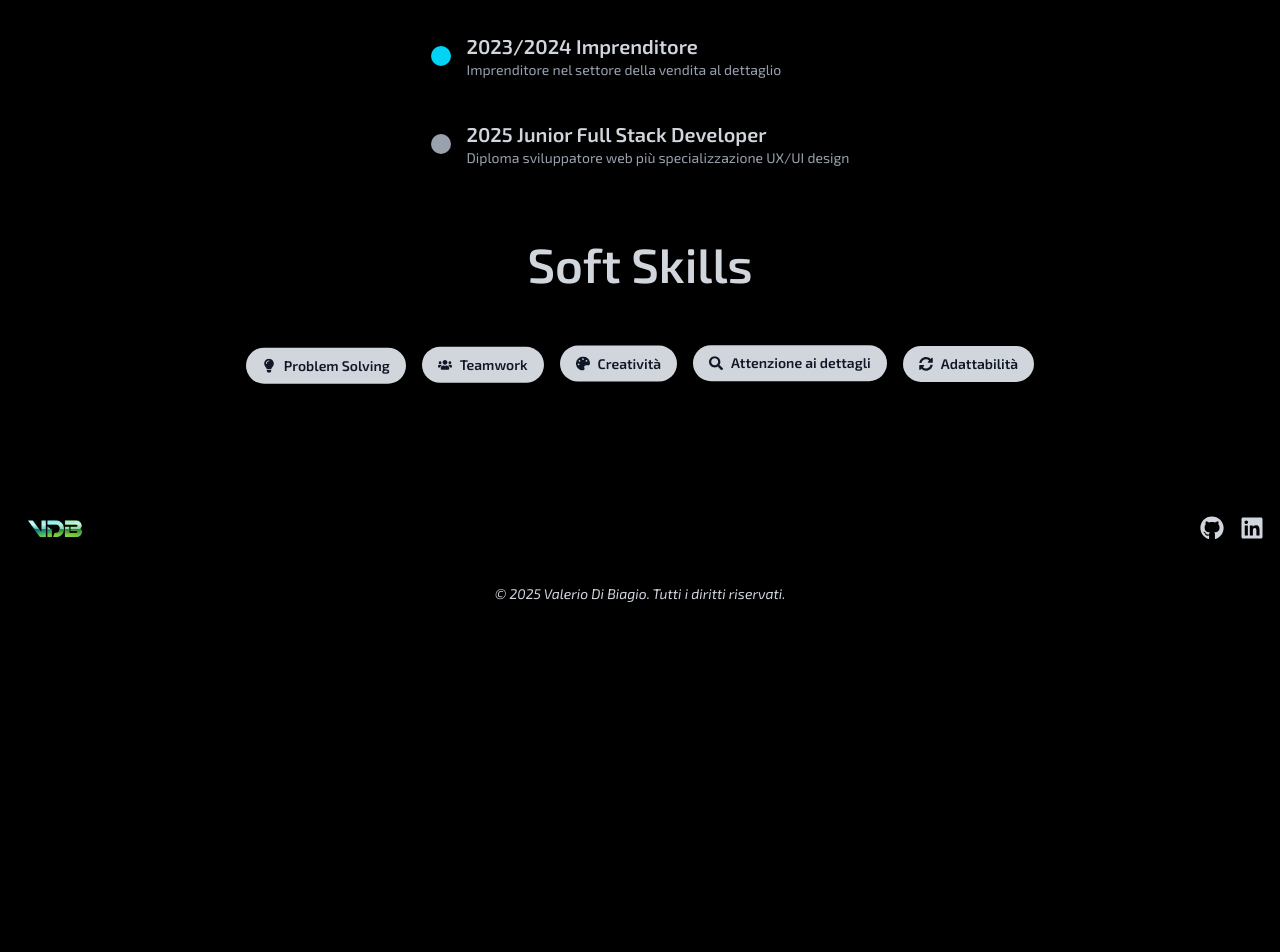
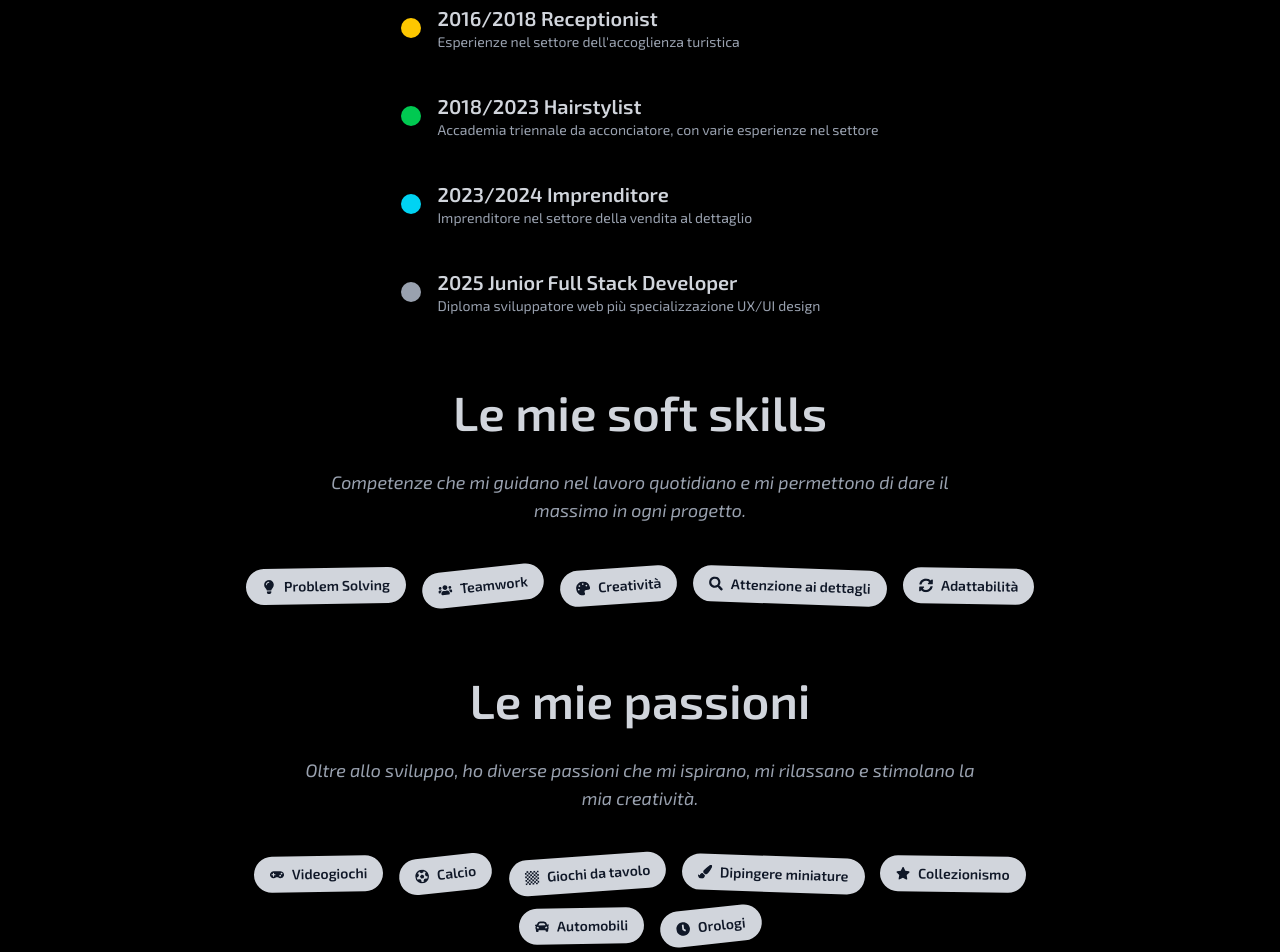
Before and after one commit to ValerioDiBiagio/personal-portfolio, a React (Vite) app: page /aboutme in a window 1280 px wide. Shown: the part 1020-1972 px from the top of the page. Before the commit the page ends 1640 px from the top, so only its background shows below. Built offline with nearby package versions, Linux system fonts and the light colour scheme; a web font is replaced by a local one.

Commit message:
feat: update AboutPage with new passions section, enhance soft skills presentation, and improve layout and animations

```diff
--- a/src/pages/AboutPage.tsx
+++ b/src/pages/AboutPage.tsx
@@ -1,10 +1,11 @@
 import React, { useRef, useEffect, useState } from "react";
 import { motion, useAnimationControls, useInView } from "framer-motion";
-import { FaLightbulb, FaUsers, FaPalette, FaSearch, FaSyncAlt } from "react-icons/fa";
+import { FaLightbulb, FaUsers, FaPalette, FaSearch, FaSyncAlt, FaGamepad, FaFutbol, FaChessBoard, FaPaintBrush, FaStar, FaCar, FaClock } from "react-icons/fa";
 
 const timelineData = [
-    { title: "2016/2019 Receptionist", subtitle: "Diploma accoglienza turistica istituto alberghiero", color: "bg-yellow-400" },
-    { title: "2019/2023 Hairstylist", subtitle: "Accademia triennale da acconciatore più specializzazione ", color: "bg-green-500" },
+    { title: "2011/2016 Studente", subtitle: "Presso istituto alberghiero nel settore dell'accoglienza turistica", color: "bg-orange-400" },
+    { title: "2016/2018 Receptionist", subtitle: "Esperienze nel settore dell'accoglienza turistica", color: "bg-yellow-400" },
+    { title: "2018/2023 Hairstylist", subtitle: "Accademia triennale da acconciatore, con varie esperienze nel settore", color: "bg-green-500" },
     { title: "2023/2024 Imprenditore", subtitle: "Imprenditore nel settore della vendita al dettaglio", color: "bg-cyan-400" },
     { title: "2025 Junior Full Stack Developer", subtitle: "Diploma sviluppatore web più specializzazione UX/UI design ", color: "bg-gray-400" },
 ];
@@ -15,6 +16,16 @@ const softSkillsData = [
     { label: "Creatività", icon: <FaPalette /> },
     { label: "Attenzione ai dettagli", icon: <FaSearch /> },
     { label: "Adattabilità", icon: <FaSyncAlt /> },
+];
+
+const passionsData = [
+    { label: "Videogiochi", icon: <FaGamepad /> },
+    { label: "Calcio", icon: <FaFutbol /> },
+    { label: "Giochi da tavolo", icon: <FaChessBoard /> },
+    { label: "Dipingere miniature", icon: <FaPaintBrush /> },
+    { label: "Collezionismo", icon: <FaStar /> },
+    { label: "Automobili", icon: <FaCar /> },
+    { label: "Orologi", icon: <FaClock /> },
 ];
 
 const AboutPage: React.FC = () => {
@@ -32,7 +43,7 @@ const AboutPage: React.FC = () => {
         <div className="min-h-screen w-full flex flex-col items-center px-4 py-10 text-white relative bg-black overflow-x-hidden">
 
             {/* Foto + Intro */}
-            <div className="w-full max-w-5xl flex flex-col md:flex-row items-center gap-8 mb-12 mx-auto px-">
+            <div className="w-full max-w-5xl flex flex-col md:flex-row items-center gap-8 mb-12 mx-auto">
                 <motion.figure
                     style={{ y: scrollY * 0.05 }}
                     initial={{ opacity: 0, scale: 0.8 }}
@@ -67,15 +78,20 @@ const AboutPage: React.FC = () => {
                 </motion.div>
             </div>
 
+            {/* Section: Timeline & Skills */}
             <motion.div
                 initial={{ opacity: 0, y: 30 }}
                 animate={{ opacity: 1, y: 0 }}
                 transition={{ duration: 0.8, delay: 0.5 }}
                 className="w-full max-w-4xl p-8 shadow-xl flex flex-col items-center text-center relative"
             >
-                <h2 className="text-gray-300 text-3xl sm:text-5xl md:text-5xl font-semibold mb-15">Il mio percorso in breve</h2>
+                <h2 className="text-gray-300 text-3xl sm:text-5xl font-semibold">Il mio percorso in breve</h2>
 
-                {/* Timeline*/}
+                <p className="text-gray-400 max-w-2xl mb-6 mt-2 text-lg italic">
+                    <p className="text-gray-400 max-w-2xl mb-6 mt-2 text-lg italic">
+                        Un percorso vario che mi ha permesso di sviluppare competenze trasversali, adattabilità e una visione più completa del lavoro e delle persone.</p></p>
+
+                {/* Timeline */}
                 <div className="flex justify-center w-full mb-8">
                     <div className="flex flex-col gap-10 text-xl text-gray-300">
                         {timelineData.map((item, idx) => {
@@ -102,7 +118,6 @@ const AboutPage: React.FC = () => {
                                             <div className="w-1 bg-gradient-to-b from-blue-400 via-green-400 to-yellow-400 flex-1"></div>
                                         )}
                                     </div>
-                                    {/* Testo */}
                                     <div className="text-left">
                                         <p className="text-gray-300 font-semibold">{item.title}</p>
                                         <p className="text-gray-400 text-sm">{item.subtitle}</p>
@@ -112,18 +127,41 @@ const AboutPage: React.FC = () => {
                         })}
                     </div>
                 </div>
-                {/* Soft-Skills */}
-                <h2 className="text-gray-300 text-5xl sm:text-5xl md:text-5xl font-semibold mt-10">Soft Skills</h2>
-                <div className="flex flex-wrap justify-center gap-4 mb-8 mt-15 ">
+
+                {/* Soft Skills */}
+                <h2 className="text-gray-300 text-3xl sm:text-5xl font-semibold mt-10 mb-6">Le mie soft skills</h2>
+                <p className="text-gray-400 max-w-2xl mb-6 mt-2 text-lg italic">
+                    Competenze che mi guidano nel lavoro quotidiano e mi permettono di dare il massimo in ogni progetto.</p>
+                <div className="flex flex-wrap justify-center gap-4 mb-8 mt-5">
                     {softSkillsData.map((skill, idx) => (
                         <motion.span
                             key={idx}
                             className="flex items-center gap-2 px-4 py-2 bg-gray-300 text-gray-900 rounded-full text-sm font-semibold"
-                            whileHover={{ scale: 1.1, boxShadow: "0px 0px 15px rgba(255,255,255,0.2)" }}
-                            animate={{ y: [0, -3, 0] }}
-                            transition={{ repeat: Infinity, duration: 2, delay: idx * 0.3 }}
+                            whileHover={{ scale: 1.15, boxShadow: "0 0 10px lime" }}
+                            animate={{ rotate: [0, 2, -7, 0] }}
+                            transition={{ repeat: Infinity, duration: 1.5, delay: idx * 0.3 }}
                         >
                             {skill.icon} {skill.label}
+                        </motion.span>
+                    ))}
+                </div>
+
+                {/* Passioni */}
+                <h2 className="text-gray-300 text-3xl sm:text-5xl font-semibold mt-10 mb-6">Le mie passioni</h2>
+                <p className="text-gray-400 max-w-2xl mb-6 mt-2 text-lg italic">
+                    Oltre allo sviluppo, ho diverse passioni che mi ispirano, mi rilassano e stimolano la mia creatività.
+                </p>
+
+                <div className="flex flex-wrap justify-center gap-4 mb-8 mt-5">
+                    {passionsData.map((passion, idx) => (
+                        <motion.span
+                            key={idx}
+                            className="flex items-center gap-2 px-4 py-2 bg-gray-300 text-gray-900 rounded-full text-sm font-semibold"
+                            whileHover={{ scale: 1.15, boxShadow: "0 0 10px lime" }}
+                            animate={{ rotate: [0, 2, -7, 0] }}
+                            transition={{ repeat: Infinity, duration: 1.5, delay: idx * 0.3 }}
+                        >
+                            {passion.icon} {passion.label}
                         </motion.span>
                     ))}
                 </div>
```
